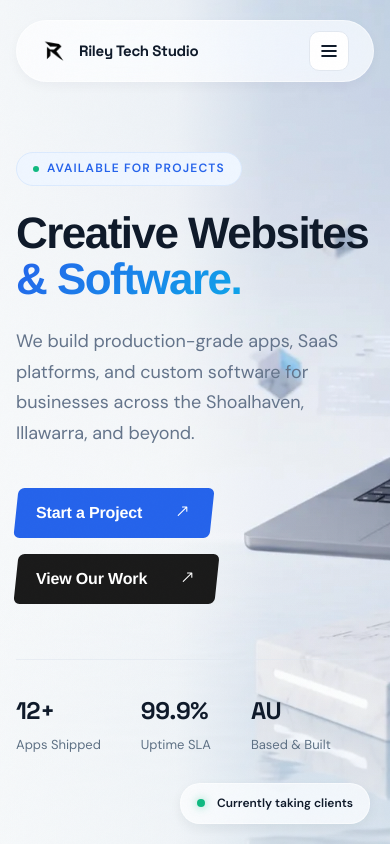
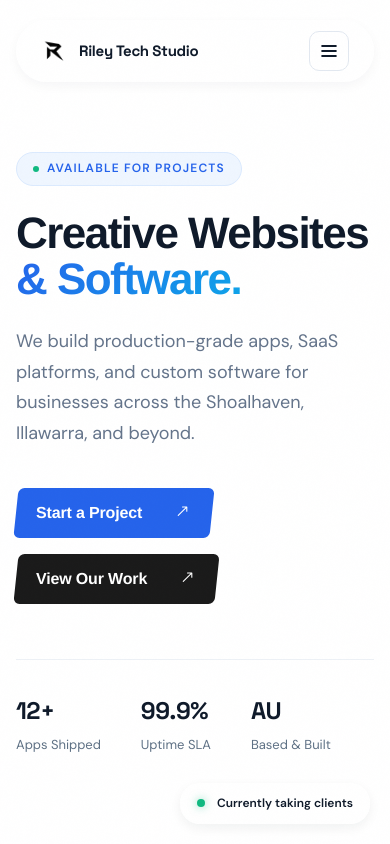
Before and after one commit to rileykenn/riley-tech-studio, a Next.js app: page / in a window 390 px wide. Shown: the top 844 px of the page. Built offline with nearby package versions, Linux system fonts and the light colour scheme.

Commit message:
perf(mobile): hide hero image on mobile for sub-2s LCP
- Hide hero background image + gradient overlays on mobile (display: none)
- Set hero background to white on mobile
- Change image sizes to '0px' for mobile so Next.js skips the preload
- Desktop hero image remains unchanged

```diff
--- a/src/components/Hero.tsx
+++ b/src/components/Hero.tsx
@@ -20,8 +20,9 @@ export default function Hero() {
         overflow: 'hidden',
       }}
     >
-      {/* ── Full-screen background image ── */}
+      {/* ── Full-screen background image (hidden on mobile for LCP) ── */}
       <div
+        className="hero-bg"
         style={{
           position: 'absolute',
           inset: 0,
@@ -33,7 +34,7 @@ export default function Hero() {
           alt="Riley Tech Studio office background"
           fill
           priority
-          sizes="100vw"
+          sizes="(max-width: 768px) 0px, 100vw"
           quality={75}
           style={{
             objectFit: 'cover',
@@ -42,8 +43,9 @@ export default function Hero() {
         />
       </div>
 
-      {/* ── Gradient overlays for text legibility ── */}
+      {/* ── Gradient overlays for text legibility (hidden on mobile) ── */}
       <div
+        className="hero-bg"
         style={{
           position: 'absolute',
           inset: 0,
@@ -53,6 +55,7 @@ export default function Hero() {
         }}
       />
       <div
+        className="hero-bg"
         style={{
           position: 'absolute',
           inset: 0,
@@ -315,6 +318,11 @@ export default function Hero() {
         @media (max-width: 768px) {
           #hero {
             min-height: 100dvh;
+            background: #fff;
+          }
+          /* Hide hero image on mobile — white bg only for fastest LCP */
+          .hero-bg {
+            display: none !important;
           }
           /* Disable entrance animations on mobile for instant LCP + Speed Index */
           .hero-fade-in {
```
